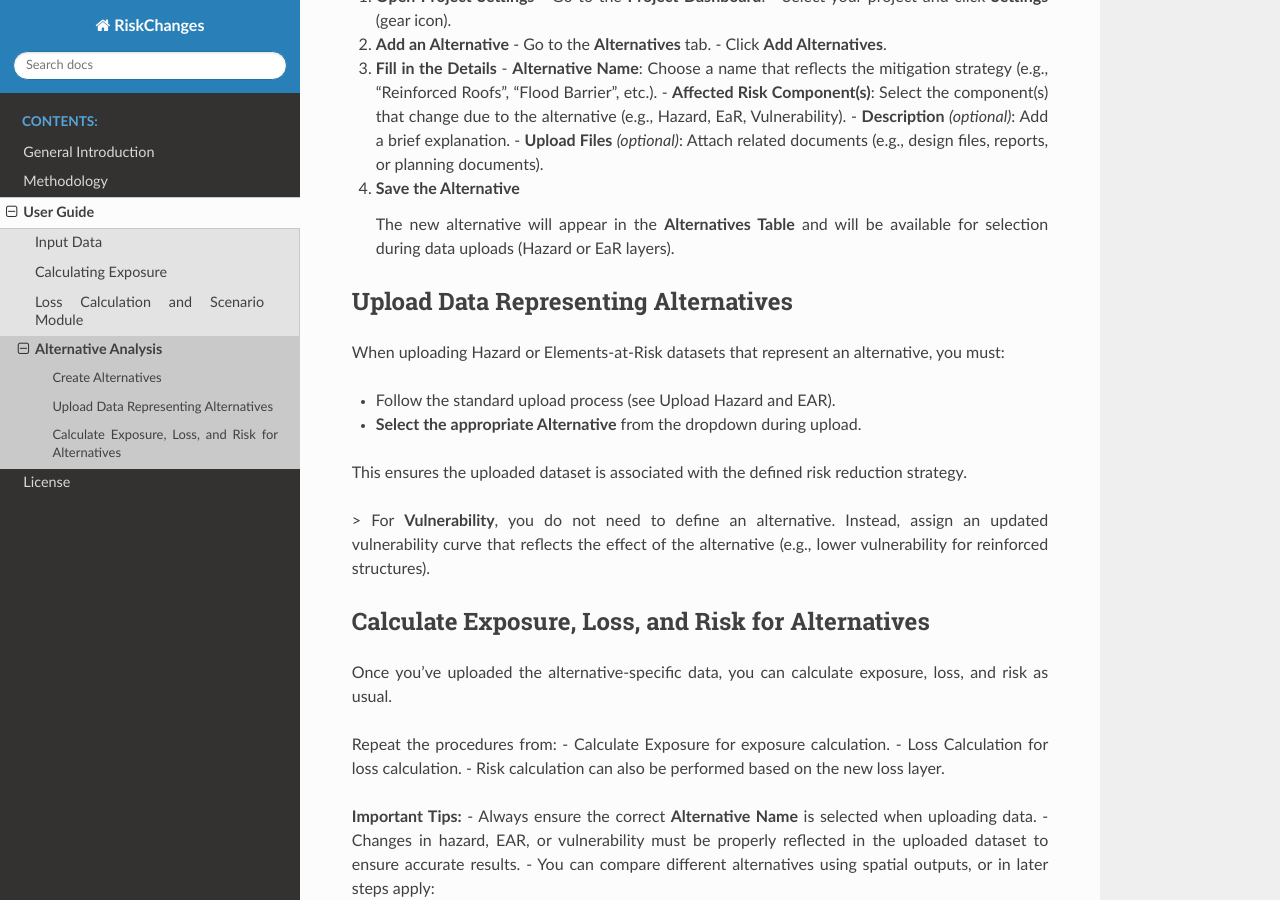
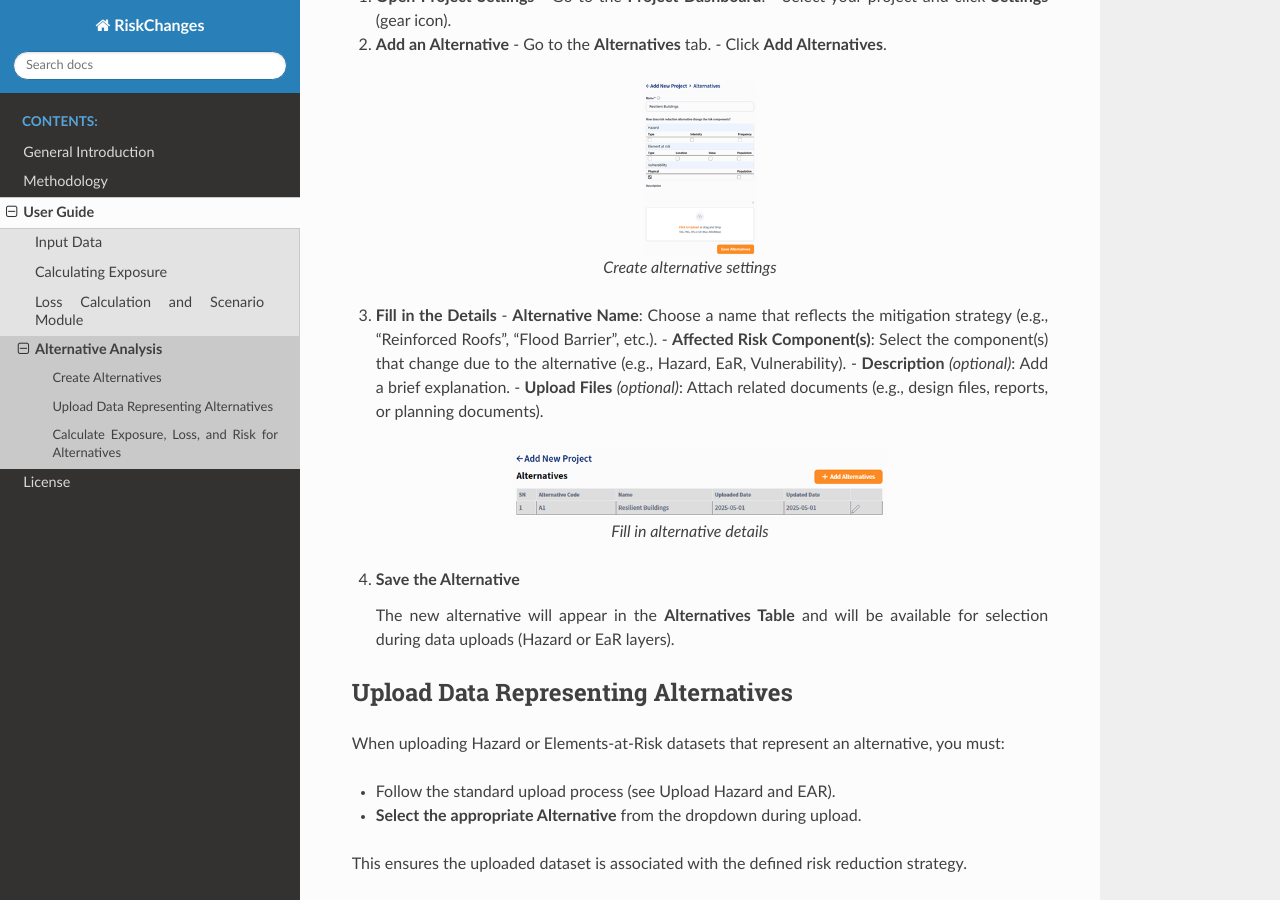
Before and after one commit to RiskChanges/riskchanges-docs, a Sphinx documentation site: the page built from docs/source/tutorials_alternative.rst, in a window 1280 px wide and 900 px high, scrolled down 447 px. Built offline with Sphinx 7.4.7 and the Read the Docs theme 3.1.0, drawn with Linux system fonts in a browser that asks for light colours.

Commit message:
update images tutorials

```diff
--- a/docs/source/tutorials_alternative.rst
+++ b/docs/source/tutorials_alternative.rst
@@ -18,11 +18,23 @@ To begin using the Alternative module:
    - Go to the **Alternatives** tab.
    - Click **Add Alternatives**.
 
+.. figure:: /images/tutorials_alternative/createalternative.png
+   :scale: 60%
+   :align: center
+
+   *Create alternative settings*
+
 3. **Fill in the Details**
    - **Alternative Name**: Choose a name that reflects the mitigation strategy (e.g., "Reinforced Roofs", "Flood Barrier", etc.).
    - **Affected Risk Component(s)**: Select the component(s) that change due to the alternative (e.g., Hazard, EaR, Vulnerability).
    - **Description** *(optional)*: Add a brief explanation.
    - **Upload Files** *(optional)*: Attach related documents (e.g., design files, reports, or planning documents).
+
+.. figure:: /images/tutorials_alternative/alternativedetails.png
+   :scale: 60%
+   :align: center
+
+   *Fill in alternative details*
 
 4. **Save the Alternative**
 
```
Also changed, not shown: docs/source/images/tutorials_alternative/alternativedetails.png (added), docs/source/images/tutorials_alternative/createalternative.png (added).
